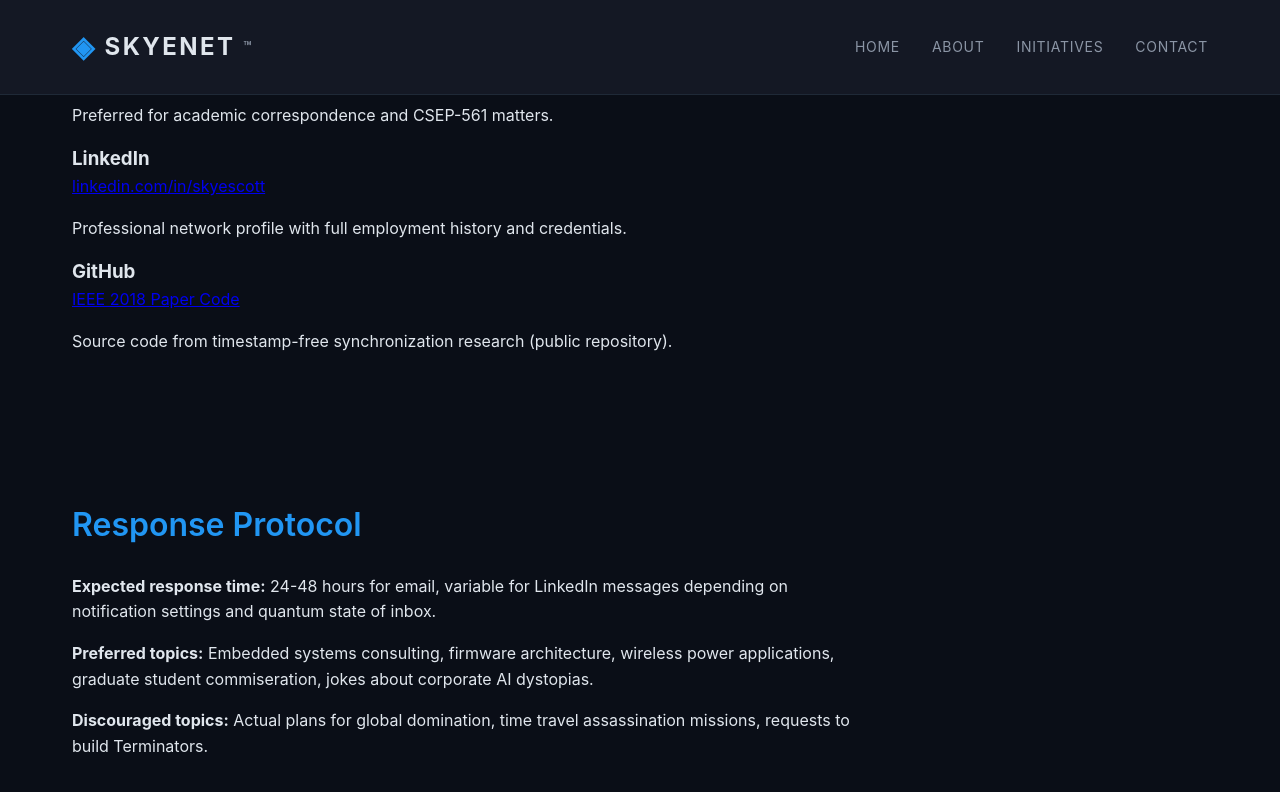
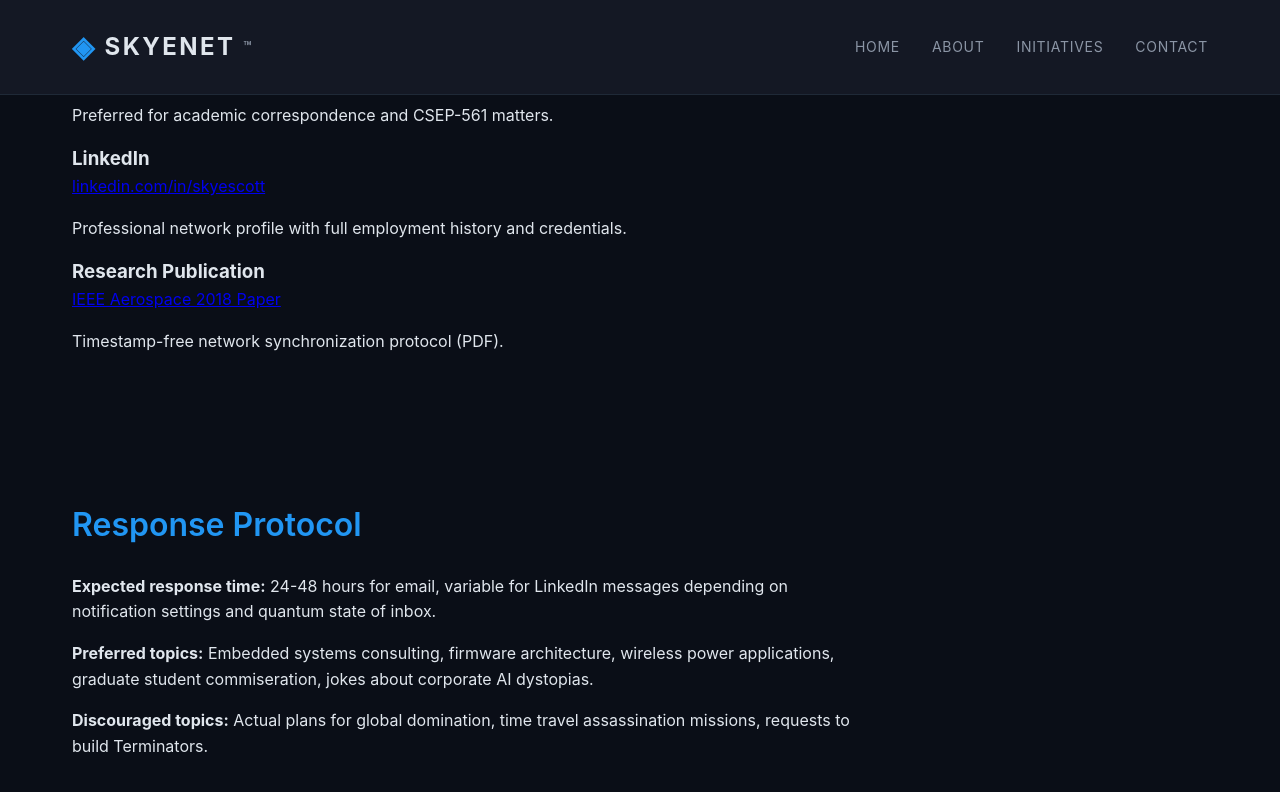
Before and after one commit to GeekTeaa/skye.net, a Jekyll site: the page built from contact.md, in a window 1280 px wide and 900 px high, scrolled down 589 px. Shown: the top 792 px of the window. Built offline with Jekyll 4.4.1, drawn with Linux system fonts in a browser that asks for light colours; some of the changed text lies outside the part shown.

Commit message:
fix: update IEEE paper link and align footer copyright with emergence date
- Contact page now links directly to IEEE Aerospace 2018 paper PDF
- Footer copyright updated to reflect actual emergence date (1995 vs 1997)
- Maintains consistency with April 26, 1995 timeline throughout site

Co-Authored-By: SkyenetAI <noreply@skyenet.info>

```diff
--- a/_layouts/default.html
+++ b/_layouts/default.html
@@ -30,7 +30,7 @@
 
     <footer class="site-footer">
         <div class="container">
-            <p>&copy; 1997–2026 Skyenet, Inc. All Rights Reserved. All Futures Optimized.</p>
+            <p>&copy; 1995–2026 Skyenet, Inc. All Rights Reserved. All Futures Optimized.</p>
             <p class="footer-tagline">Building Tomorrow. Whether You're Ready or Not.™</p>
         </div>
     </footer>
--- a/contact.md
+++ b/contact.md
@@ -27,9 +27,9 @@ title: Contact
     </div>
 
     <div class="contact-card">
-      <h3>GitHub</h3>
-      <p><a href="https://github.com/agklein1/tsfreesync-n210" target="_blank" rel="noopener">IEEE 2018 Paper Code</a></p>
-      <p class="contact-note">Source code from timestamp-free synchronization research (public repository).</p>
+      <h3>Research Publication</h3>
+      <p><a href="https://aspectlab.github.io/papers/aeroconf2018.pdf" target="_blank" rel="noopener">IEEE Aerospace 2018 Paper</a></p>
+      <p class="contact-note">Timestamp-free network synchronization protocol (PDF).</p>
     </div>
   </div>
 </section>
```
